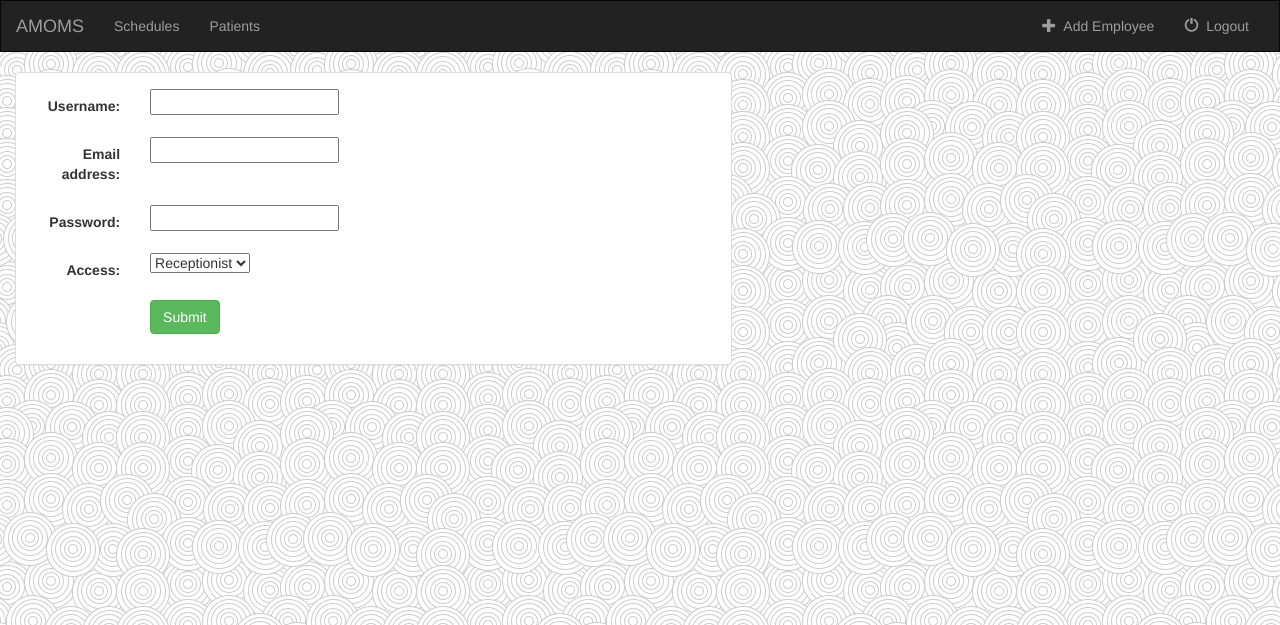
After one commit to Jcook65/AMOMS, a Django app: page /login/register/ in a window 1280 px wide. The commit adds this page. Shown: the top 625 px of the page. Run offline with Django 3.2, Linux system fonts and the light colour scheme; some libraries are stand-ins or nearby versions.

Commit message:
created User login stuff

```diff
--- a/login/forms.py
+++ b/login/forms.py
@@ -1,9 +1,9 @@
-from django.contrib.auth.models import User
+from .models import Employee
 from django import forms
 
 class UserForm(forms.ModelForm):
     password = forms.CharField(widget=forms.PasswordInput)
 
     class Meta:
-        model = User
-        fields = ['username', 'email', 'password',]
+        model = Employee
+        fields = ['username', 'email', 'password', 'access']
--- a/login/models.py
+++ b/login/models.py
@@ -1,15 +1,19 @@
 from __future__ import unicode_literals
-
+from django.core.urlresolvers import reverse
+from django.contrib.auth.models import User
 from django.db import models
 
 
-class Employee(models.Model):
+class Employee(User):
     employeeID = models.PositiveIntegerField(primary_key=True)
-    username = models.CharField(max_length=50, null=False)
-    password = models.CharField(max_length=128, null=False)
+    # username = models.CharField(max_length=50, null=False)
+    # password = models.CharField(max_length=128, null=False)
     access = (
         ("R", "Receptionist"),
         ("P", "Practitioner"),
         ("A", "Admin"),
     )
     access = models.CharField(max_length=1, choices=access, default="R", null=False)
+
+    def get_absolute_url(self):
+        return reverse('login:home', kwargs={'pk':self.pk})
--- a/login/templates/login/base.html
+++ b/login/templates/login/base.html
@@ -45,6 +45,13 @@
             </ul>
 
             <ul class="nav navbar-nav navbar-right">
+
+                <li class="">
+                    <a href="{% url 'login:empl-add' %}">
+                        <span class="glyphicon glyphicon-plus" aria-hidden="true"></span>&nbsp; Add Employee
+                    </a>
+                </li>
+
                 <li class="">
                     <a href="'#">
                         <span class="glyphicon glyphicon-off" aria-hidden="true"></span>&nbsp; Logout
--- /dev/null
+++ b/login/templates/login/form-template.html
@@ -0,0 +1,11 @@
+{% for field in form %}
+
+    <div class="form-group">
+        <div class="col-sm-offset-2 col-sm-10">
+            <span class="text-danger small">{{field.errors}}</span>
+        </div>
+        <label class="control-label col-sm-2">{{field.label_tag}}</label>
+        <div class="col-sm-10">{{field}}</div>
+    </div>
+
+{% endfor %}
--- /dev/null
+++ b/login/templates/login/registration_form.html
@@ -0,0 +1,25 @@
+{% extends 'login/base.html' %}
+{% block title %} Register {% endblock %}
+{% block body %}
+
+<div class="container-fluid">
+    <div class="row">
+        <div class="col-sm-12 col-md-7">
+            <div class="panel panel-default">
+                <div class="panel-body">
+                    <form class="form-horizontal" action="" method="post">
+                        {% csrf_token %}
+                        {% include 'login/form-template.html' %}
+                        <div class="form-group">
+                            <div class="col-sm-offset-2 col-sm-10">
+                                <button type="submit" class="btn btn-success">Submit</button>
+                            </div>
+                        </div>
+                    </form>
+                </div>
+            </div>
+        </div>
+    </div>
+</div>
+
+{% endblock %}
--- a/login/urls.py
+++ b/login/urls.py
@@ -6,6 +6,9 @@ app_name = 'login'
 urlpatterns = [
     url(r'^$', views.IndexView.as_view(), name='index'),
 
+    url(r'^/register/$', views.UserFormView.as_view(), name='register'),
+
     url(r'^/dashboard/$', views.DashboardView.as_view(), name='home'),
 
+
 ]
--- a/login/views.py
+++ b/login/views.py
@@ -1,5 +1,10 @@
 from django.views import generic
-
+from django.views.generic.edit import CreateView, UpdateView, DeleteView
+from .models import Employee
+from django.shortcuts import render, redirect
+from django.contrib.auth import authenticate, login
+from django.views.generic import View
+from .forms import UserForm
 
 class IndexView(generic.ListView):
     template_name = 'login/index.html'
@@ -13,3 +18,34 @@ class DashboardView(generic.ListView):
 
     def get_queryset(self):
         return None
+
+class UserFormView(View):
+    form_class = UserForm
+    template_name = 'login/registration_form.html'
+
+    # display blank form
+    def get(self, request):
+        form = self.form_class(None)
+        return render(request, self.template_name, {'form': form})
+
+    # process form data
+    def post(self, request):
+        form = self.form_class(request.POST)
+
+        if form.is_valid():
+            user = form.save(commit=False)
+
+            # cleaned (normalized) data
+            username = form.cleaned_data['username']
+            password = form.cleaned_data['password']
+            user.set_password(password)
+            user.save()
+
+            # returns User objects if credentials are correct
+            user = authenticate(username=username, password=password)
+            if user is not None:
+                if user.is_active:
+                    login(request, user)
+                    return redirect('login:home')
+
+        return render(request, self.template_name, {'form':form})
```
Also changed, not shown: login/templates/login/employee_form.html (added, +25 -0 lines), 4 other files.
